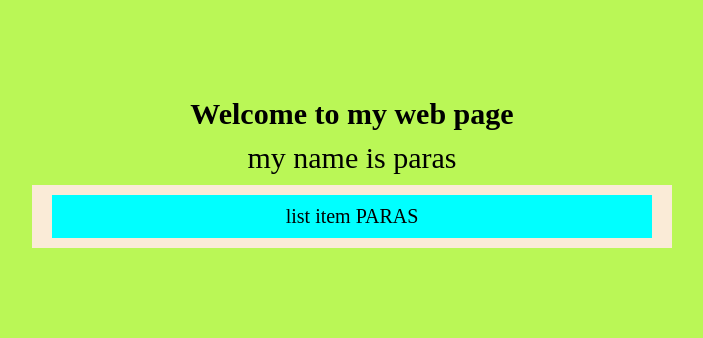
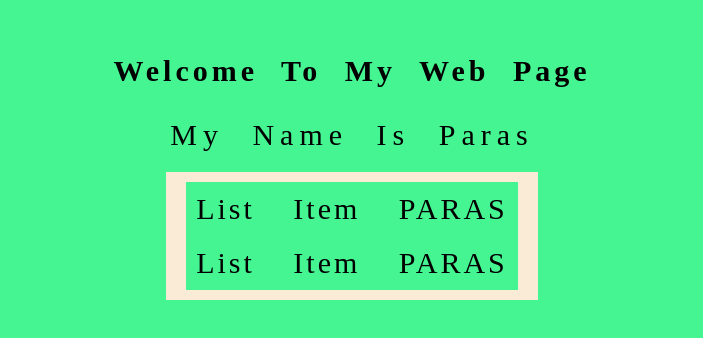
Before and after one commit to paras810/sass_scss, a plain HTML site: page index.html in a window 1280 px wide. Shown: the part 228-566 px from the top of the page, without its empty margins (288-991 px from the left). Drawn offline with Linux system fonts and the light colour scheme.

Commit message:
mixin and parameters

```diff
--- a/index.html
+++ b/index.html
@@ -14,6 +14,8 @@
         <p class="name">my name is paras</p>
         <ul>
             <li>list item</li>
+            <!-- add one more li for mixin -->
+            <li>list item</li>
         </ul>
 
     </header>
--- a/sass/main.scss
+++ b/sass/main.scss
@@ -1,66 +1,90 @@
-*{
-padding: 0;margin: 0;box-sizing: border-box;
-// transition: all .3s linear;
-overflow-x: hidden;
+* {
+    padding: 0;
+    margin: 0;
+    box-sizing: border-box;
+    // transition: all .3s linear;
+    overflow-x: hidden;
 }
-html{
+
+html {
     font-size: 62.5%;
 }
+
 // scss/sass superPower 👇👇
-
 // 1. operators
 // 2. varaibles
 // 3. nesting
+// 4. "mixin and parameters"
 
-$bg-color:rgb(186, 247, 86);
 
-.main_header{
-    width: 100vw;
-    height: 100vh;
-    background-color: $bg-color;
+$bg-color: rgb(69, 245, 145);
+
+@mixin flexProp {
     display: flex;
     align-items: center;
     justify-content: center;
     flex-direction: column;
-    gap: 1rem;
+}
 
-    h1{
-        color: rgb(0, 0, 0);
-        font-size: 3rem * 1;
+@mixin p_f_c($L_spc , $W_spc){
+    color: rgb(0, 0, 0);
+    font-size: 3rem ;
+    padding: 1rem 1rem;
+    text-transform: capitalize;
+    letter-spacing: $L_spc;
+    word-spacing: $W_spc;
+}
 
-        &:hover{
+.main_header {
+    width: 100vw;
+    height: 100vh;
+    background-color: $bg-color;
+
+    // before mixin
+    // display: flex;
+    // align-items: center;
+    // justify-content: center;
+
+    // after mixin
+     @include flexProp;
+      gap: 1rem;
+
+    h1 {
+      @include p_f_c(.4rem, 1.2rem);
+        &:hover {
             color: rgba(53, 53, 53, 0.809);
             cursor: pointer;
         }
 
     }
-    p{
-        color: rgb(0, 0, 0);
-        font-size: 3rem * 1;
 
-        &:hover{
+    p {
+     @include p_f_c(.6rem, 1.5rem);
+
+        &:hover {
             color: rgba(127, 117, 229, 0.988);
             cursor: pointer;
         }
 
     }
 
-    ul{
+    ul {
         background-color: antiquewhite;
         padding: 1rem 2rem;
-        width: 50vw;
-        text-align: center;
 
-        li{
-            background-color: aqua;
-            font-size: 2rem;
-            padding: 1rem 0;
+        // using mixin
+        @include flexProp();
 
-            &::after{
+        li {
+            background-color: $bg-color;
+           @include  p_f_c(.3rem, 2.8rem);
+
+            &::after {
                 content: ' PARAS';
             }
-            &:hover::after{
-             color: rgb(64, 47, 249);
+
+            &:hover::after {
+                color: rgb(64, 47, 249);
             }
 
         }
```
Also changed, not shown: sass/main.css, 1 other file.
